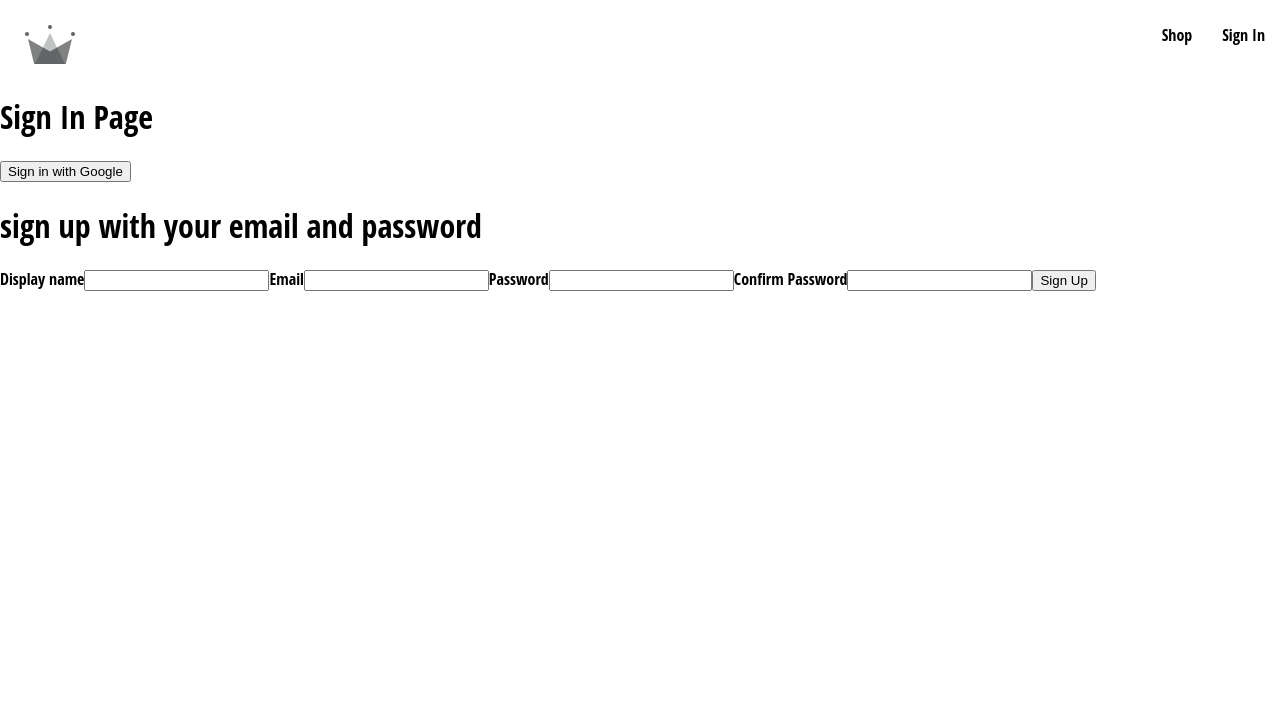
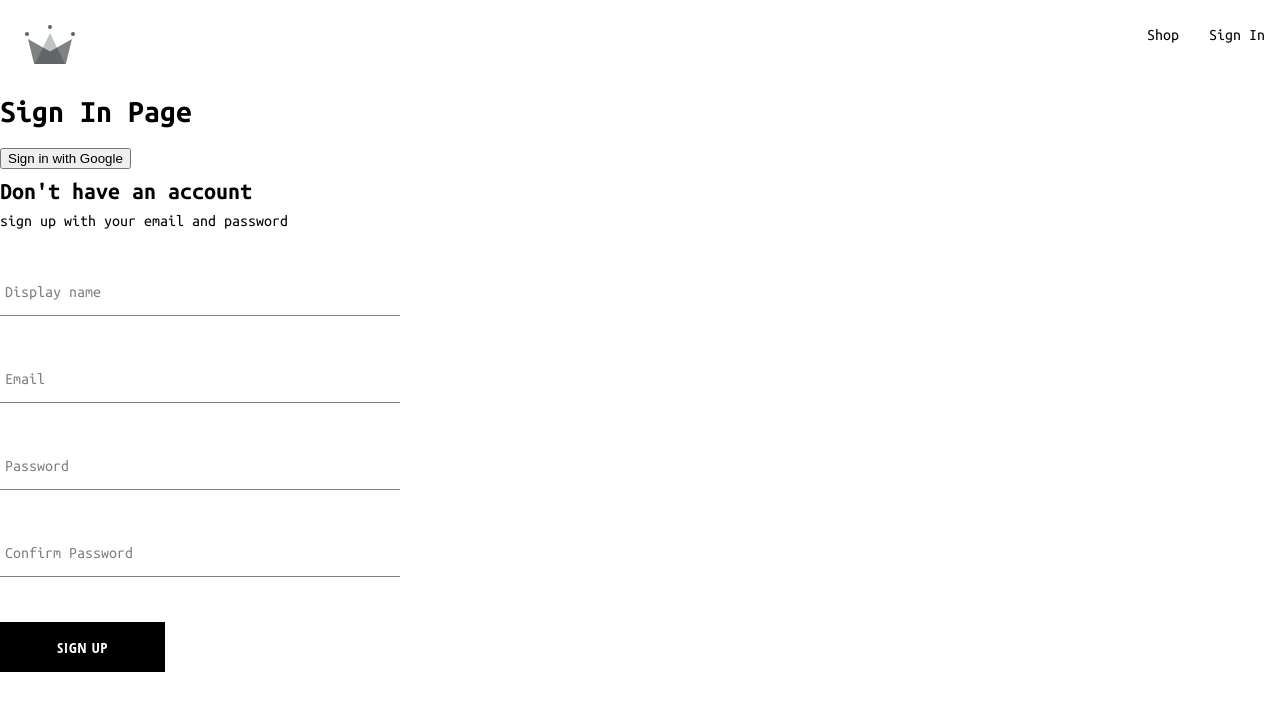
Before and after one commit to eugenalx/react-store1, a React (Create React App) app: page /sign-in in a window 1280 px wide. Shown: the top 710 px of the page. Built offline with nearby package versions, Linux system fonts and the light colour scheme.

Commit message:
add button component and input component

```diff
--- a/public/index.html
+++ b/public/index.html
@@ -15,6 +15,10 @@
     <link rel="manifest" href="%PUBLIC_URL%/manifest.json" />
     <link rel="preconnect" href="https://fonts.googleapis.com">
     <link rel="preconnect" href="https://fonts.gstatic.com" crossorigin>
+    <link rel="preconnect" href="https://fonts.googleapis.com">
+    <link rel="preconnect" href="https://fonts.gstatic.com" crossorigin>
+    <link href="https://fonts.googleapis.com/css2?family=Ubuntu+Mono:ital,wght@0,400;0,700;1,400;1,700&display=swap"
+        rel="stylesheet">
     <link href="https://fonts.googleapis.com/css2?family=Open+Sans:ital,wght@0,300;0,400;1,300&display=swap"
         rel="stylesheet">
     <!--
--- /dev/null
+++ b/src/components/button/button.component.jsx
@@ -0,0 +1,14 @@
+import './button.style.scss';
+
+const BUTTON_TYPE_CLASSES = {
+    google: 'google-sign-in',
+    inverted: 'inverted',
+
+}
+const Button = ({ children, buttonType, ...otherProps }) => {
+    return (
+        <button className={`button-container ${BUTTON_TYPE_CLASSES[buttonType]}`} {...otherProps}>{children}</button>
+    )
+}
+
+export default Button;
--- /dev/null
+++ b/src/components/button/button.style.scss
@@ -0,0 +1,46 @@
+.button-container {
+    min-width: 165px;
+    width: auto;
+    height: 50px;
+    letter-spacing: 0.5px;
+    line-height: 50px;
+    padding: 0 35px 0 35px;
+    font-size: 15px;
+    background-color: black;
+    color: white;
+    text-transform: uppercase;
+    font-family: 'Open Sans Condensed';
+    font-weight: bolder;
+    border: none;
+    cursor: pointer;
+    display: flex;
+    justify-content: center;
+
+    &:hover {
+      background-color: white;
+      color: black;
+      border: 1px solid black;
+    }
+
+    &.google-sign-in {
+      background-color: #4285f4;
+      color: white;
+
+      &:hover {
+        background-color: #357ae8;
+        border: none;
+      }
+    }
+
+    &.inverted {
+      background-color: white;
+      color: black;
+      border: 1px solid black;
+
+      &:hover {
+        background-color: black;
+        color: white;
+        border: none;
+      }
+    }
+  }
--- /dev/null
+++ b/src/components/form-input/form-input.component.jsx
@@ -0,0 +1,16 @@
+import "./form-input.style.scss";
+
+const FormInput = ({ label, ...otherProps }) => {
+  return (
+    <div className="group">
+              <input className="form-input" { ...otherProps } />
+
+      { label &&
+        <label htmlFor=""
+      className={ `${ otherProps.value.length ? 'shrink' : '' } form-input-label`}
+      >{label}</label>}
+    </div>
+  );
+};
+
+export default FormInput;
--- /dev/null
+++ b/src/components/form-input/form-input.style.scss
@@ -0,0 +1,54 @@
+$sub-color: grey;
+$main-color: black;
+
+@mixin shrinkLabel {
+  top: -14px;
+  font-size: 12px;
+  color: $main-color;
+}
+
+.group {
+  position: relative;
+  margin: 45px 0;
+
+  .form-input {
+    background: none;
+    background-color: white;
+    color: $sub-color;
+    font-size: 18px;
+    padding: 10px 10px 10px 5px;
+    display: block;
+    width: 100%;
+    border: none;
+    border-radius: 0;
+    border-bottom: 1px solid $sub-color;
+    margin: 25px 0;
+
+    &:focus {
+      outline: none;
+    }
+
+    &:focus ~ .form-input-label {
+      @include shrinkLabel();
+    }
+  }
+
+  input[type='password'] {
+    letter-spacing: 0.3em;
+  }
+
+  .form-input-label {
+    color: $sub-color;
+    font-size: 16px;
+    font-weight: normal;
+    position: absolute;
+    pointer-events: none;
+    left: 5px;
+    top: 10px;
+    transition: 300ms ease all;
+
+    &.shrink {
+      @include shrinkLabel();
+    }
+  }
+}
--- a/src/components/sign-up/sign-up-form.component.jsx
+++ b/src/components/sign-up/sign-up-form.component.jsx
@@ -1,38 +1,96 @@
 import { useState } from "react";
+import FormInput from "../form-input/form-input.component";
+import Button from '../button/button.component';
+import {
+  createAuthUserWithEmailAndPassword,
+  createUserDocumentFromAuth,
+} from "../../utils/firebase/firebase.utils";
+
+import "./sign-up-form.style.scss";
+
 
 const defaultFormFields = {
-    displayName: '',
-    email: '',
-    password: '',
-    confirmPassword: '',
-}
+  displayName: "",
+  email: "",
+  password: "",
+  confirmPassword: "",
+};
 
 const SignUpForm = () => {
-    const [formFields, setFormFields] = useState(defaultFormFields);
-    const { displayName, email, password, confirmPassword } =  formFields;
+  const [formFields, setFormFields] = useState(defaultFormFields);
+  const { displayName, email, password, confirmPassword } = formFields;
+  const resetFormFields = () => {
+    setFormFields(defaultFormFields);
+  };
 
-    console.log(formFields);
-    const handleChange = (event) => {
-        const { name, value } = event.target;
-        setFormFields({...formFields, [name]: value})
+  const handleSubmit = async (event) => {
+    event.preventDefault();
+    if (password !== confirmPassword) {
+      alert("passwords do not match");
+      return;
     }
+
+    try {
+      const { user } = await createAuthUserWithEmailAndPassword(
+        email,
+        password
+      );
+      await createUserDocumentFromAuth(user, { displayName });
+      resetFormFields();
+    } catch (error) {
+      if (error.code == "auth/email-already-in-use") {
+        alert("email already in use");
+      } else {
+        console.error("user made an error", error);
+      }
+    }
+  };
+  const handleChange = (event) => {
+    const { name, value } = event.target;
+    setFormFields({ ...formFields, [name]: value });
+  };
   return (
-    <div>
-      <h1>sign up with your email and password</h1>
-      <form onSubmit={() =>{}}>
-        <label htmlFor="">Display name</label>
-        <input type="text" required onChange={handleChange} name="displayName" value={displayName} />
+    <div className="sign-up-container">
+        <h2>Don't have an account</h2>
+      <span>sign up with your email and password</span>
+      <form onSubmit={handleSubmit}>
+        <FormInput
+          label="Display name"
+          type="text"
+          required
+          onChange={handleChange}
+          name="displayName"
+          value={displayName}
+        />
 
-        <label htmlFor="">Email</label>
-        <input type="email" required onChange={handleChange} name="email" value={email} />
+<FormInput
+          label="Email"
+          type="email"
+          required
+          onChange={handleChange}
+          name="email"
+          value={email}
+        />
 
-        <label htmlFor="">Password</label>
-        <input type="password" required onChange={handleChange} name="password" value={password} />
+<FormInput
+          label="Password"
+          type="password"
+          required
+          onChange={handleChange}
+          name="password"
+          value={password}
+        />
 
-        <label htmlFor="">Confirm Password</label>
-        <input type="password" required onChange={handleChange} name="confirmPassword" value={confirmPassword} />
+<FormInput
+          label="Confirm Password"
+          type="password"
+          required
+          onChange={handleChange}
+          name="confirmPassword"
+          value={confirmPassword}
+        />
 
-        <button type="submit">Sign Up</button>
+        <Button type="submit">Sign Up</Button>
       </form>
     </div>
   );
--- /dev/null
+++ b/src/components/sign-up/sign-up-form.style.scss
@@ -0,0 +1,9 @@
+.sign-up-container {
+    display: flex;
+    flex-direction: column;
+    width: 25rem;
+}
+
+h2 {
+    margin: 10px 0;
+}
--- /dev/null
+++ b/src/contexts/user.context.jsx
@@ -0,0 +1,12 @@
+import { createContext, useState } from 'react';
+
+export const UserContext = createContext ({
+    currentUser: null,
+    setCurrentUser: () => null,
+});
+
+export const UserProvider = ({ children }) => {
+    const [currentUser, setCurrentUser] = useState(null);
+    const value = { currentUser, setCurrentUser };
+    return <UserContext.Provider value={value}>{ children }</UserContext.Provider>
+}
--- a/src/index.js
+++ b/src/index.js
@@ -3,13 +3,17 @@ import ReactDOM from "react-dom/client";
 import { BrowserRouter } from "react-router-dom";
 import "./index.scss";
 import App from "./App";
+import { UserProvider } from "./contexts/user.context";
 import reportWebVitals from "./reportWebVitals";
 
 const root = ReactDOM.createRoot(document.getElementById("root"));
 root.render(
   <React.StrictMode>
     <BrowserRouter>
-      <App />
+    <UserProvider>
+         <App />
+    </UserProvider>
+
     </BrowserRouter>
   </React.StrictMode>
 );
--- a/src/index.scss
+++ b/src/index.scss
@@ -1,6 +1,6 @@
 body {
   margin: 0;
-  font-family: 'Open Sans Condensed', 'Times New Roman',sans-serif;
+  font-family: 'Ubuntu Mono', 'Open Sans Condensed', 'Times New Roman',sans-serif;
   -webkit-font-smoothing: antialiased;
   -moz-osx-font-smoothing: grayscale;
 }
--- a/src/utils/firebase/firebase.utils.js
+++ b/src/utils/firebase/firebase.utils.js
@@ -4,6 +4,7 @@ import {
   signInWithRedirect,
   signInWithPopup,
   GoogleAuthProvider,
+  createUserWithEmailAndPassword,
 } from "firebase/auth";
 
 import { getFirestore, doc, getDoc, setDoc } from "firebase/firestore";
@@ -33,7 +34,8 @@ export const signInWithGoogleRedirect = () => signInWithRedirect(auth, googlePro
 
 export const db = getFirestore();
 
-export const createUserDocumentFromAuth = async (userAuth) => {
+export const createUserDocumentFromAuth = async (userAuth, additionalInformation = {}) => {
+    if (!userAuth) return;
   const userDocRef = doc(db, "users", userAuth.uid);
 
   const userSnapShot = await getDoc(userDocRef);
@@ -47,6 +49,7 @@ export const createUserDocumentFromAuth = async (userAuth) => {
         displayName,
         email,
         createdAt,
+        ...additionalInformation,
       });
     } catch (error) {
         console.log('error creating the user', error.message);
@@ -54,3 +57,8 @@ export const createUserDocumentFromAuth = async (userAuth) => {
   }
   return userDocRef;
 };
+
+export const createAuthUserWithEmailAndPassword = async (email, password) => {
+    if(!email || !password) return;
+    return await createUserWithEmailAndPassword(auth, email, password);
+}
```
Lines whose indentation alone changed are shown as unchanged.
